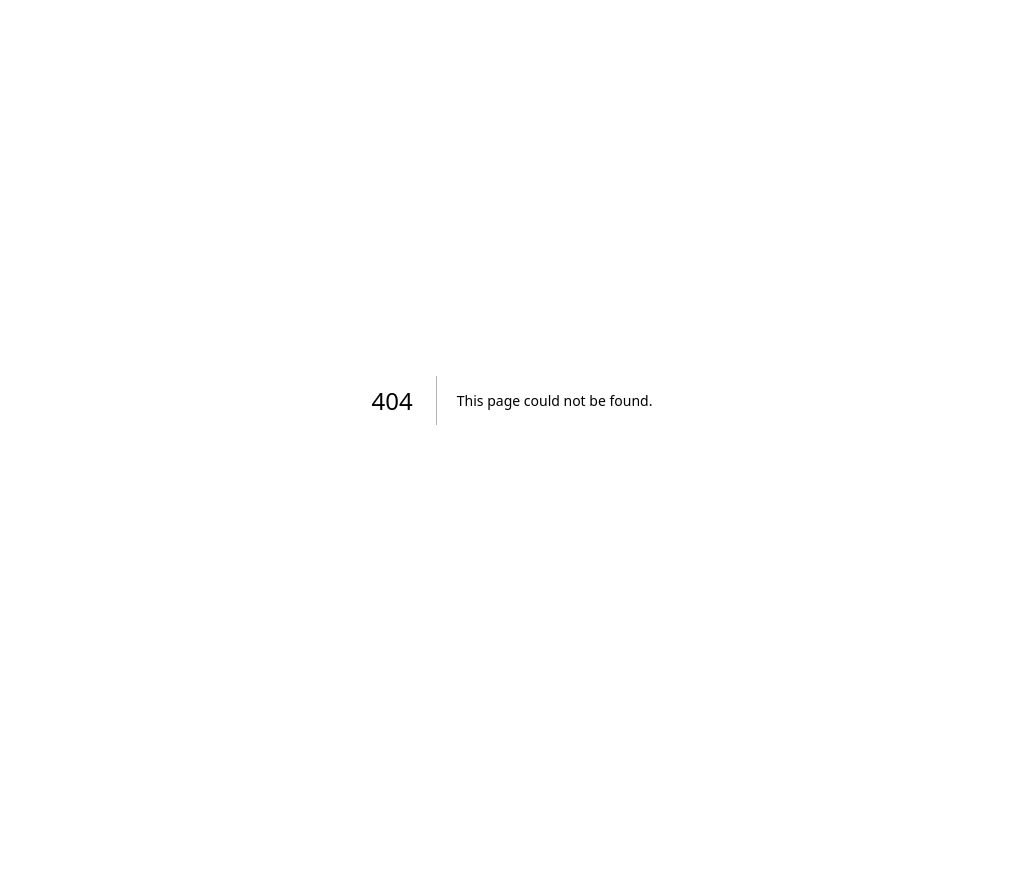
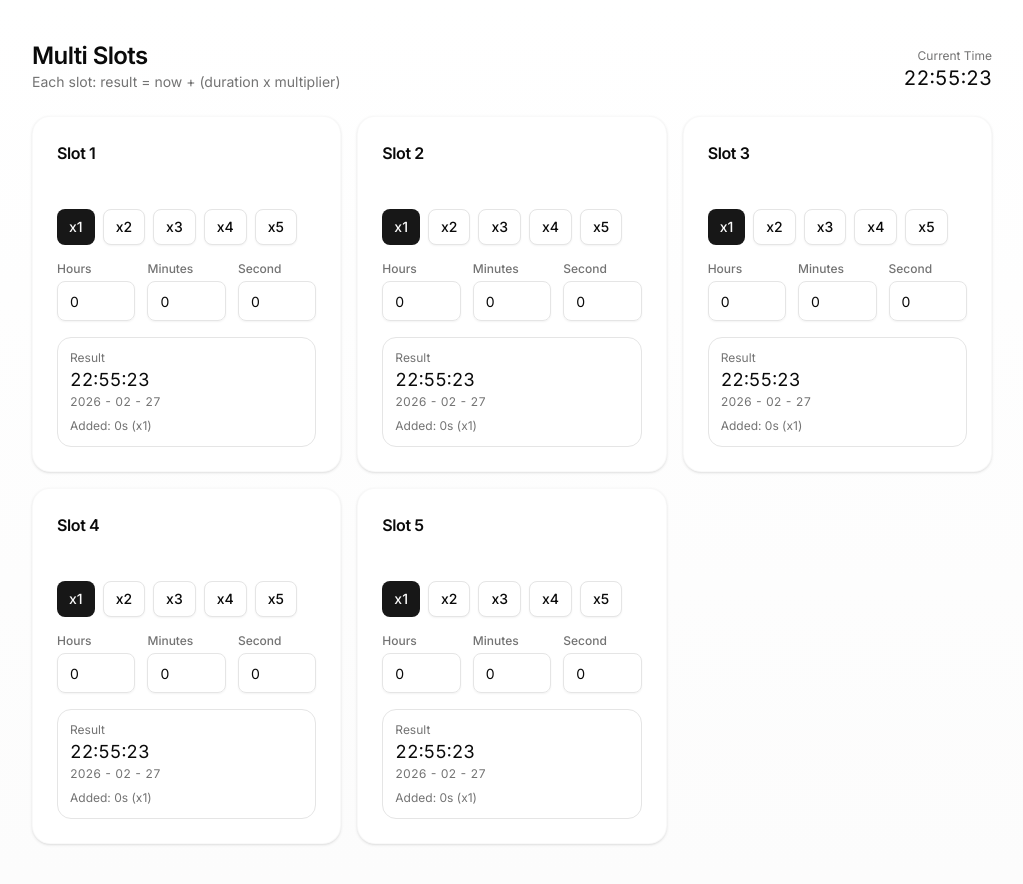
Before and after one commit to jiebinzhou98/time-calculator, a Next.js app: page /multi in a window 1280 px wide. Before the commit this address had no page. Shown: the whole page, without its empty margins (128-1151 px from the left). Before the commit the page ends 800 px from the top, so only its background shows below. Built offline with nearby package versions, Linux system fonts and the light colour scheme.

Commit message:
muti page update

```diff
--- /dev/null
+++ b/app/multi/page.tsx
@@ -0,0 +1,163 @@
+"use client"
+
+import { useEffect, useMemo, useState } from "react"
+import {Card, CardContent, CardHeader, CardTitle} from "@/components/ui/card"
+import {Input} from "@/components/ui/input"
+import { Button } from "@/components/ui/button"
+
+type Slot = {
+  multiplier: number;
+  days: string;
+  hours: string;
+  minutes: string;
+  seconds: string;
+}
+
+function pad2(n: number){
+  return String(n).padStart(2, "0");
+}
+
+function formatTime(d: Date) {
+  return `${pad2(d.getHours())}:${pad2(d.getMinutes())}:${pad2(d.getSeconds())}`;
+}
+
+function formatDate(d: Date) {
+  const y = d.getFullYear();
+  const m = pad2(d.getMonth() + 1);
+  const day = pad2(d.getDate());
+  return `${y} - ${m} - ${day}`
+}
+
+function calcMs(slot: Slot) {
+  const h = Number(slot.hours) || 0;
+  const m = Number(slot.minutes) || 0;
+  const s = Number(slot.seconds) || 0;
+  const baseMs = ((h * 60 + m) * 60 + s) * 1000
+  return baseMs * slot.multiplier;
+}
+
+export default function MultiPage() {
+  const [mounted, setMounted] = useState(false);
+  const [now, setNow] = useState<Date>(() => new Date());
+  const [slots, setSlots] = useState<Slot[]>(
+    Array.from({length: 5}, () => ({
+      multiplier: 1,
+      days: "0",
+      hours: "0",
+      minutes: "0",
+      seconds: "0"
+    }))
+  );
+
+  useEffect(() => setMounted(true), []);
+
+  useEffect(() => {
+    const id = setInterval(() => setNow(new Date()), 1000);
+    return () => clearInterval(id);
+  }, []);
+
+  const results = useMemo(() => {
+    return slots.map((slot) => new Date(now.getTime() + calcMs(slot)));
+  }, [now, slots])
+
+  function updateSlot(i: number, patch: Partial<Slot>){
+    setSlots((prev) => prev.map((s, idx) => (idx === i ? {...s, ...patch} : s)))
+  }
+
+  return(
+    <main className="min-h-screen bg-gradient-to-b from-background to-muted/30">
+      <div className="mx-auto max-w-5xl px-4 py-10 md:px-8 space-y-6">
+        <div className="flex items-end justify-between gap-4">
+          <div>
+            <h1 className="text-2xl font-semibold tracking-tight">Multi Slots</h1>
+            <p className="text-sm text-muted-foreground">Each slot: result = now + (duration x multiplier)</p>
+          </div>
+
+          <div className="text-right">
+            <div className="text-xs text-muted-foreground">Current Time</div>
+            <div className="text-xl font-mono tabular-nums">{mounted ? formatTime(now) : "--:--:--"}
+            </div>
+          </div>
+        </div>
+
+        <div className="grid grid-cols-1 gap-4 md:grid-cols-2 xl:grid-cols-3">
+          {slots.map((slot, i) => (
+            <Card
+              key={i}
+              className="rounded-2xl border-muted/60 shadow-sm transition hover:shadow-md"
+            >
+              <CardHeader className="pb-3">
+                <CardTitle className="text-base font-semibold tracking-tight">Slot {i + 1}</CardTitle>
+              </CardHeader>
+
+              <CardContent className="space-y-4">
+                <div className="flex flex-wrap gap-2">
+                  {[1,2,3,4,5].map((x) => (
+                    <Button
+                      key={x}
+                      type="button"
+                      variant={slot.multiplier === x ? "default" : "outline"}
+                      className="h-9 px-3"
+                      onClick={() => updateSlot(i, {multiplier: x})}
+                    >
+                      x{x}
+                    </Button>
+                  ))}
+                </div>
+
+                <div className="grid grid-cols-3 gap-3">
+                  <div className="space-y-1">
+                    <div className="text-xs font-medium text-muted-foreground">Hours</div>
+                    <Input
+                      className="h-10"
+                      type="number"
+                      min={0}
+                      value={slot.hours}
+                      onChange={(e) => updateSlot(i, {hours: e.target.value})}
+                    />
+                  </div>
+
+                  <div className="space-y-1">
+                    <div className="text-xs font-medium text-muted-foreground">Minutes</div>
+                    <Input
+                      className="h-10"
+                      type="number"
+                      min={0}
+                      value={slot.minutes}
+                      onChange={(e) => updateSlot(i, {minutes: e.target.value})}
+                    />
+                  </div>
+
+                  <div className="space-y-1">
+                    <div className="text-xs font-medium text-muted-foreground">Second</div>
+                    <Input
+                      className="h-10"
+                      type="number"
+                      min={0}
+                      value={slot.seconds}
+                      onChange={(e) => updateSlot(i, {seconds: e.target.value})}
+                    />
+                  </div>
+                </div>
+
+                <div className="rounded-xl border bg-card p-3">
+                  <div className="text-xs text-muted-foreground">Result</div>
+                  <div className="text-lg font-mono tabular-nums">
+                    {mounted ? formatTime(results[i]) : "--:--:--"}
+                  </div>
+                  <div className="text-xs text-muted-foreground tabular-nums">
+                    {mounted ? formatDate(results[i]) : "---- -- --"}
+                  </div>
+
+                  <div className="mt-2 text-xs text-muted-foreground">
+                    Added: {(calcMs(slot) / 1000).toFixed(0)}s (x{slot.multiplier})
+                  </div>
+                </div>
+              </CardContent>
+            </Card>
+          ))}
+        </div>
+      </div>
+    </main>
+  )
+}
```
